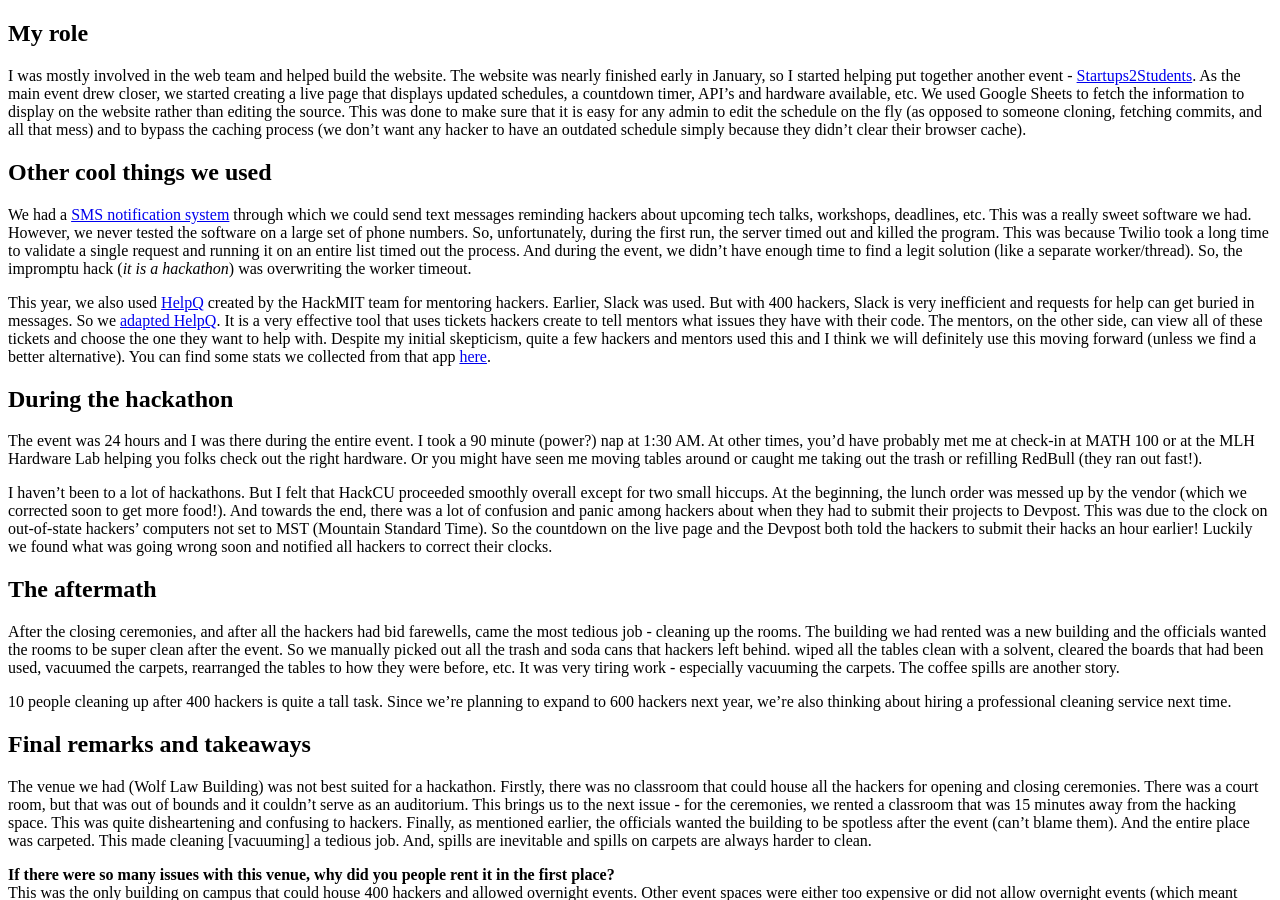
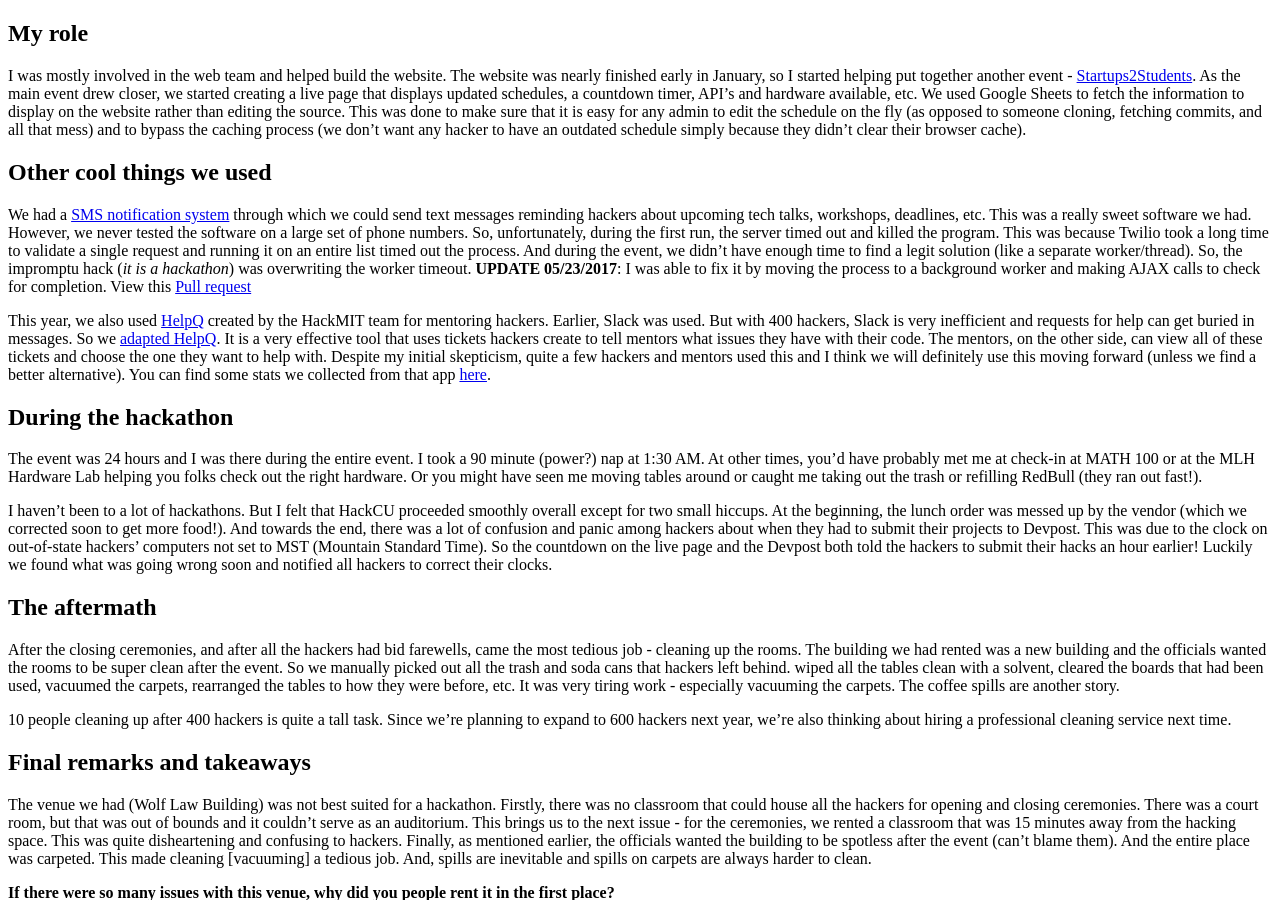
Before and after one commit to AparaV/aparavenkat.com, a Jekyll site: the page built from _posts/2017-04-28-hackcu-iii.md, in a window 1280 px wide and 900 px high, scrolled down 403 px. Built offline with Jekyll 4.4.1, drawn with Linux system fonts in a browser that asks for light colours; nearby versions of some CDN libraries; comment, search, counter and statistics services are not loaded.

Commit message:
Fix links

```diff
--- a/_posts/2017-04-28-hackcu-iii.md
+++ b/_posts/2017-04-28-hackcu-iii.md
@@ -6,7 +6,7 @@
 comments: true
 ---
 
-Last week, the third edition of Colorado's largest student hackathon, [HackCU III](https://hackcu.org/), took place at Boulder. With nearly 400 hackers from all over US, this 24 hour hackathon is the largest one yet. And being a part of the [organizing team](https://hackcu.org/#team) this year was an amazing experience.
+Last week, the third edition of Colorado's largest student hackathon, [HackCU III](https://hackcu.org/), took place at Boulder. With nearly 400 hackers from all over US, this 24 hour hackathon is the largest one yet. And being a part of the [organizing team](https://2017.hackcu.org/#team) this year was an amazing experience.
 <!--excerpt_ends-->
 
 Along with meeting new people, the learning, and having fun, the best thing about a hackathon is simply being in an atmosphere filled with passionate students skipping school, sleep, and what-not to travel a long way just to do what they love - creating something cool. Even if you're not a tech person, if you've ever been to a place that is so full of energy and enthusiasm you'd definitely agree that there's no other place you'd rather be!
@@ -18,8 +18,9 @@
 ## Other cool things we used
 
 We had a [SMS notification system](https://github.com/HackCU/mercurysms) through which we could send text messages reminding hackers about upcoming tech talks, workshops, deadlines, etc. This was a really sweet software we had. However, we never tested the software on a large set of phone numbers. So, unfortunately, during the first run, the server timed out and killed the program. This was because Twilio took a long time to validate a single request and running it on an entire list timed out the process. And during the event, we didn't have enough time to find a legit solution (like a separate worker/thread). So, the impromptu hack (*it is a hackathon*) was overwriting the worker timeout.
+**UPDATE 05/23/2017**: I was able to fix it by moving the process to a background worker and making AJAX calls to check for completion. View this [Pull request](https://github.com/HackCU/mercurysms/pull/6)
 
-This year, we also used [HelpQ](https://github.com/ehzhang/HELPq) created by the HackMIT team for mentoring hackers. Earlier, Slack was used. But with 400 hackers, Slack is very inefficient and requests for help can get buried in messages. So we [adapted HelpQ](https://mentors.hackcu.org/). It is a very effective tool that uses tickets hackers create to tell mentors what issues they have with their code. The mentors, on the other side, can view all of these tickets and choose the one they want to help with. Despite my initial skepticism, quite a few hackers and mentors used this and I think we will definitely use this moving forward (unless we find a better alternative). You can find some stats we collected from that app [here]({{ site.url }}//docs/hackcu3-stats/2017-04-28-hackcu-iii-mentors-stats/).
+This year, we also used [HelpQ](https://github.com/ehzhang/HELPq) created by the HackMIT team for mentoring hackers. Earlier, Slack was used. But with 400 hackers, Slack is very inefficient and requests for help can get buried in messages. So we [adapted HelpQ](https://github.com/HackCU/mentors). It is a very effective tool that uses tickets hackers create to tell mentors what issues they have with their code. The mentors, on the other side, can view all of these tickets and choose the one they want to help with. Despite my initial skepticism, quite a few hackers and mentors used this and I think we will definitely use this moving forward (unless we find a better alternative). You can find some stats we collected from that app [here]({{ site.url }}//docs/hackcu3-stats/2017-04-28-hackcu-iii-mentors-stats/).
 
 ## During the hackathon
 
```
Also changed, not shown: _docs/hackcu3-stats/2017-04-28-hackcu-iii-mentors-stats.md (+1 -1 lines).
